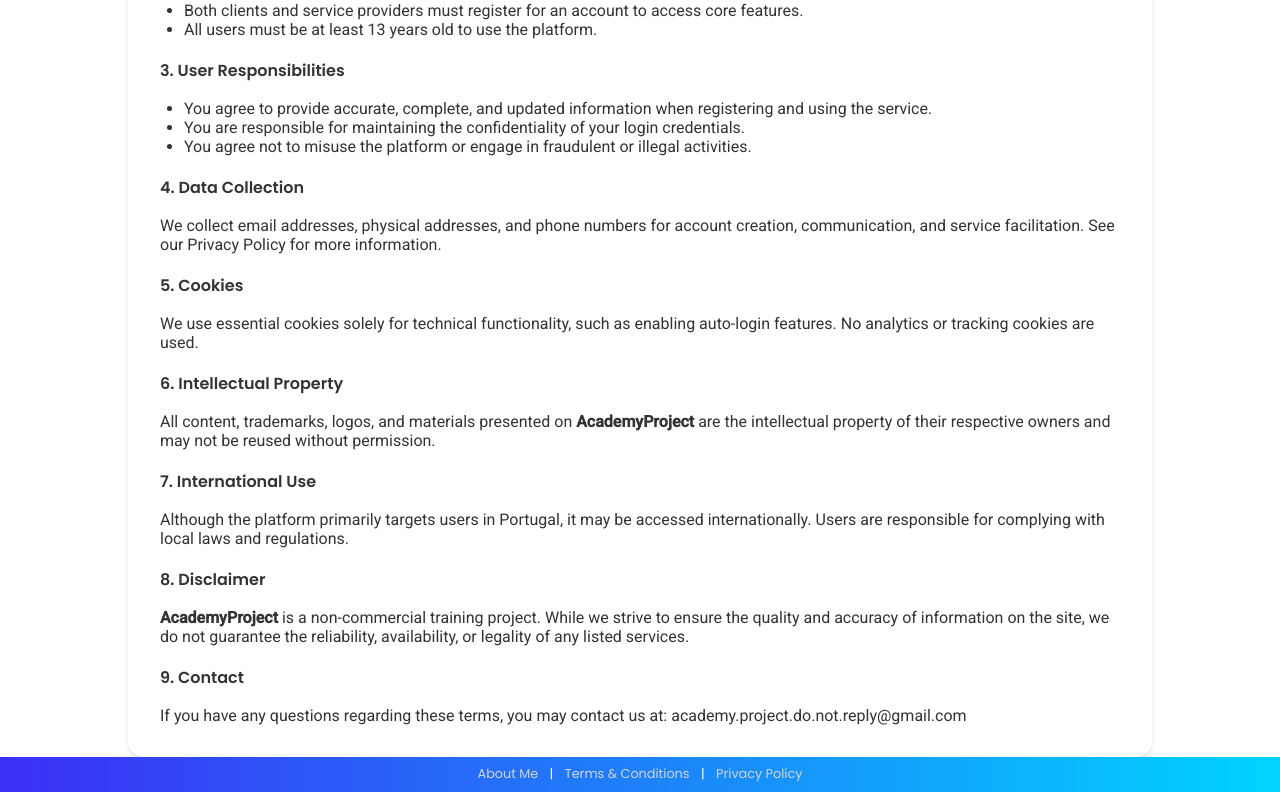
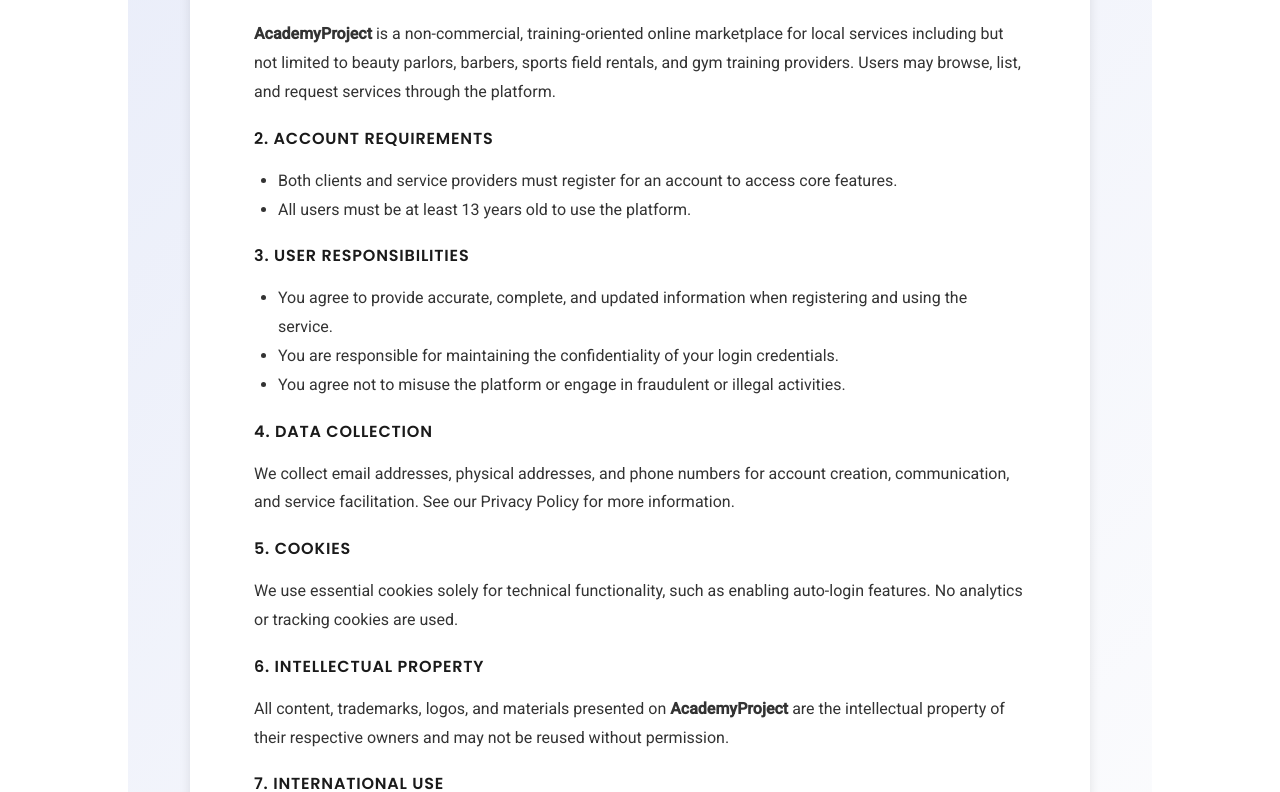
Before and after one commit to Lisboa8045/academy-project, an Angular app in the folder frontend/: page /terms in a window 1280 px wide. Shown: the part 388-1180 px from the top of the page. Built offline with nearby package versions, Linux system fonts and the light colour scheme; no server answers.

Commit message:
Finalized info-pages styling

```diff
--- a/frontend/src/app/footer/app-footer.component.html
+++ b/frontend/src/app/footer/app-footer.component.html
@@ -1,6 +1,6 @@
 <footer class="footer">
     <div class="text-white py-4 text-center text-sm">
-        <a routerLink="/about" class="mx-2 hover:underline">About Me</a> |
+        <a routerLink="/about" class="mx-2 hover:underline">About Us</a> |
         <a routerLink="/terms" class="mx-2 hover:underline">Terms & Conditions</a> |
         <a routerLink="/privacy" class="mx-2 hover:underline">Privacy Policy</a>
     </div>
--- a/frontend/src/app/info-pages/about/about.component.css
+++ b/frontend/src/app/info-pages/about/about.component.css
@@ -1,9 +1,52 @@
-.team-members {
+.about-container {
+  background: linear-gradient(135deg, #cbeaff, #e4f4ff);
+  min-height: 100vh;
+  padding: 3rem 1rem;
   display: flex;
   justify-content: center;
+  align-items: flex-start;
+}
+
+.about-container > .max-w-6xl {
+  background-color: white;
+  border-radius: 1rem;
+  max-width: 900px;
+  box-shadow: 0 15px 30px rgba(0, 0, 0, 0.1);
+  padding: 3rem 4rem;
+  animation: fadeInUp 0.6s ease forwards;
+}
+
+.about-container h1,
+.about-container h2 {
+  color: #2c3e50;
+}
+
+.about-container p {
+  color: #4a4a4a;
+  line-height: 1.6;
+  font-size: 1.1rem;
+}
+
+@keyframes fadeInUp {
+  from {
+    opacity: 0;
+    transform: translateY(20px);
+  }
+  to {
+    opacity: 1;
+    transform: translateY(0);
+  }
+}
+
+.team-members {
+  display: grid;
+  grid-template-columns: repeat(3, 1fr);
+  justify-items: center;
   gap: 1.5rem;
   flex-wrap: wrap;
-  margin-top: 3rem;
+  margin-top: 4rem;
+  padding-top: 2rem;
+  border-top: 1px solid #e0e0e0;
 }
 
 .avatar-link {
@@ -19,7 +62,8 @@
 
 .avatar-link:hover {
   filter: grayscale(0%);
-  transform: scale(1.1);
+  transform: scale(1.12);
+  box-shadow: 0 8px 16px rgba(0, 0, 0, 0.15);
 }
 
 .avatar-link img {
--- a/frontend/src/app/info-pages/about/about.component.html
+++ b/frontend/src/app/info-pages/about/about.component.html
@@ -1,4 +1,4 @@
-<div class="tailwind-scope">
+<div class="tailwind-scope about-container">
   <div class="max-w-6xl mx-auto bg-white rounded-2xl shadow-md p-8">
     <h1 class="text-2xl font-bold mb-4">About AcademyProject</h1>
     <p>Welcome to <strong>AcademyProject</strong>, your local marketplace for discovering and connecting with the best
@@ -19,7 +19,7 @@
     <p>Feel free to explore and find what fits your needs — we’re here to help you discover something awesome
       nearby.</p><br>
 
-    <h2 class="font-bold mb-4">Meet the Team</h2>
+    <h2 class="text-xl font-semibold mb-4 mt-8">Meet the Team</h2>
     <p>Here are the amazing folks who made <strong>AcademyProject</strong> happen:</p><br>
 
     <div class="team-members">
--- a/frontend/src/app/info-pages/privacy/privacy.component.css
+++ b/frontend/src/app/info-pages/privacy/privacy.component.css
@@ -0,0 +1,55 @@
+.privacy-container {
+  background: linear-gradient(135deg, #e8ecf9, #fefefe);
+  min-height: 100vh;
+  padding: 3rem 1rem;
+  display: flex;
+  justify-content: center;
+  align-items: flex-start;
+}
+
+.info-card {
+  background-color: white;
+  border-radius: 1rem;
+  max-width: 900px;
+  box-shadow: 0 4px 12px rgba(0, 0, 0, 0.1);
+  padding: 3rem 4rem;
+  margin: 1.5rem auto;
+  color: #333;
+  animation: fadeInUp 0.6s ease forwards;
+}
+
+.privacy-container h1,
+.privacy-container h2 {
+  color: #1a1a1a;
+  font-weight: 700;
+  text-transform: uppercase;
+  letter-spacing: 0.05em;
+}
+
+.privacy-container p,
+.privacy-container li {
+  color: #333333;
+  line-height: 1.8;
+  font-size: 1rem;
+  font-weight: 400;
+}
+
+.info-card a {
+  color: #2563eb;
+  text-decoration: underline;
+}
+
+.info-card a:hover {
+  color: #1e40af;
+}
+
+@keyframes fadeInUp {
+  from {
+    opacity: 0;
+    transform: translateY(20px);
+  }
+  to {
+    opacity: 1;
+    transform: translateY(0);
+  }
+}
--- a/frontend/src/app/info-pages/privacy/privacy.component.html
+++ b/frontend/src/app/info-pages/privacy/privacy.component.html
@@ -1,5 +1,5 @@
-<div class="tailwind-scope">
-    <div class="max-w-6xl mx-auto bg-white rounded-2xl shadow-md p-8">
+<div class="tailwind-scope privacy-container">
+    <div class="info-card">
         <h1 class="text-2xl font-bold mb-4">Privacy Policy</h1>
         <p><strong>Effective Date:</strong> July 6, 2025</p><br>
 
--- a/frontend/src/app/info-pages/terms/terms.component.css
+++ b/frontend/src/app/info-pages/terms/terms.component.css
@@ -0,0 +1,55 @@
+.terms-container {
+  background: linear-gradient(135deg, #e8ecf9, #fefefe);
+  min-height: 100vh;
+  padding: 3rem 1rem;
+  display: flex;
+  justify-content: center;
+  align-items: flex-start;
+}
+
+.info-card {
+  background-color: white;
+  border-radius: 1rem;
+  max-width: 900px;
+  box-shadow: 0 4px 12px rgba(0, 0, 0, 0.1);
+  padding: 3rem 4rem;
+  margin: 1.5rem auto;
+  color: #333;
+  animation: fadeInUp 0.6s ease forwards;
+}
+
+.terms-container h1,
+.terms-container h2 {
+  color: #1a1a1a;
+  font-weight: 700;
+  text-transform: uppercase;
+  letter-spacing: 0.05em;
+}
+
+.terms-container p,
+.terms-container li {
+  color: #333333;
+  line-height: 1.8;
+  font-size: 1rem;
+  font-weight: 400;
+}
+
+.info-card a {
+  color: #2563eb;
+  text-decoration: underline;
+}
+
+.info-card a:hover {
+  color: #1e40af;
+}
+
+@keyframes fadeInUp {
+  from {
+    opacity: 0;
+    transform: translateY(20px);
+  }
+  to {
+    opacity: 1;
+    transform: translateY(0);
+  }
+}
--- a/frontend/src/app/info-pages/terms/terms.component.html
+++ b/frontend/src/app/info-pages/terms/terms.component.html
@@ -1,5 +1,5 @@
-<div class="tailwind-scope">
-    <div class="max-w-6xl mx-auto bg-white rounded-2xl shadow-md p-8">
+<div class="tailwind-scope terms-container">
+    <div class="info-card">
         <h1 class="text-2xl font-bold mb-4">Terms And Conditions</h1>
         <p><strong>Effective Date:</strong> July 6, 2025</p><br>
 
```
